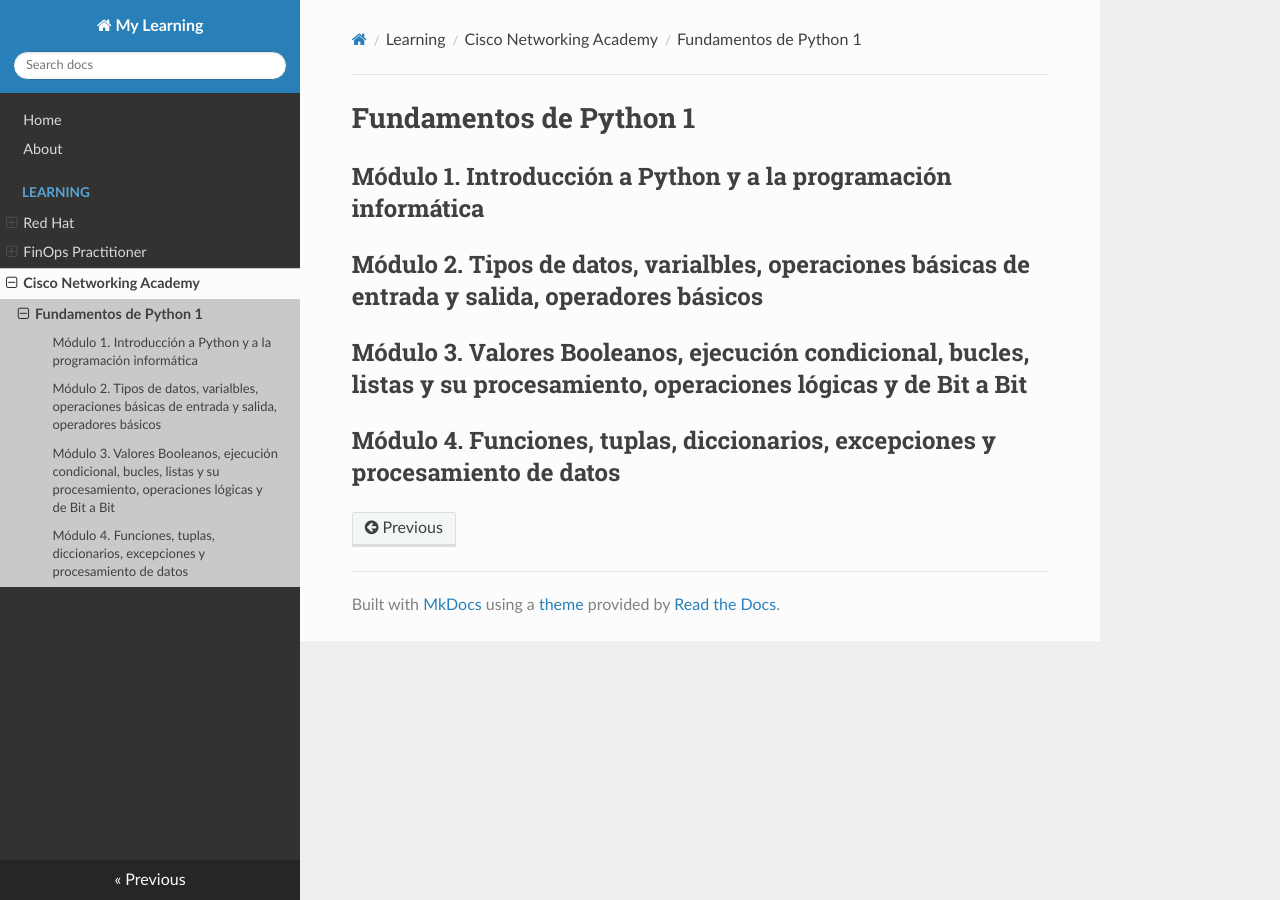
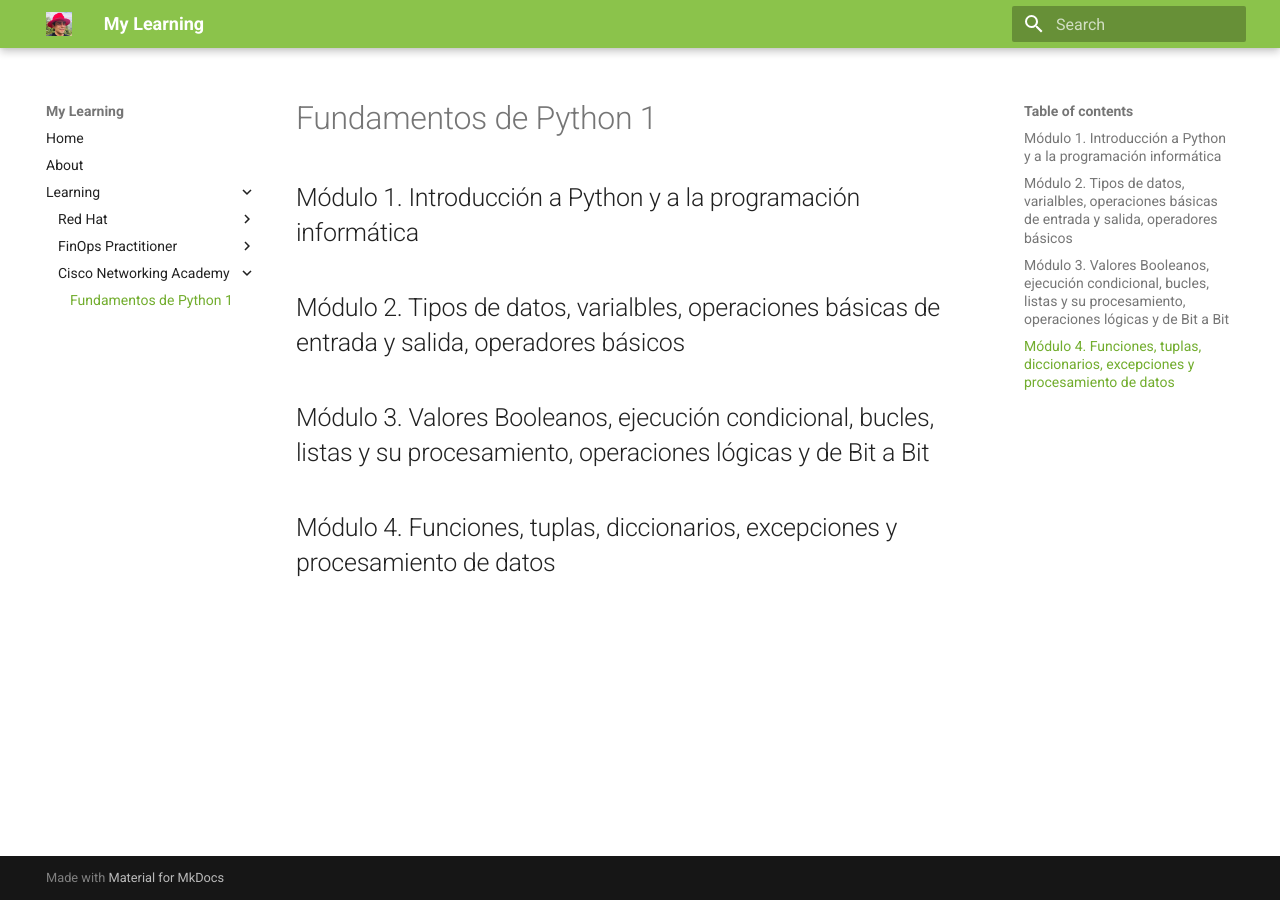
Before and after one commit to eddier1982/my_learning, an MkDocs documentation site: the page built from docs/cisco/fundamentos_python_1.md, in a window 1280 px wide. Built offline with MkDocs 1.6.1 and Material for MkDocs 9.7.7, drawn with Linux system fonts in a browser that asks for light colours; nearby versions of some CDN libraries.

Commit message:
Update mkdocs.yml

```diff
--- a/mkdocs.yml
+++ b/mkdocs.yml
@@ -32,6 +32,10 @@
     - Cisco Networking Academy:
       - Fundamentos de Python 1: 'cisco/fundamentos_python_1.md'
 theme:
-  name: readthedocs
-  highlightjs: true
-  locale: en
+  name: material
+  logo: logo.png
+  palette:
+    primary: light green
+  #name: readthedocs
+  #highlightjs: true
+  #locale: en
```
